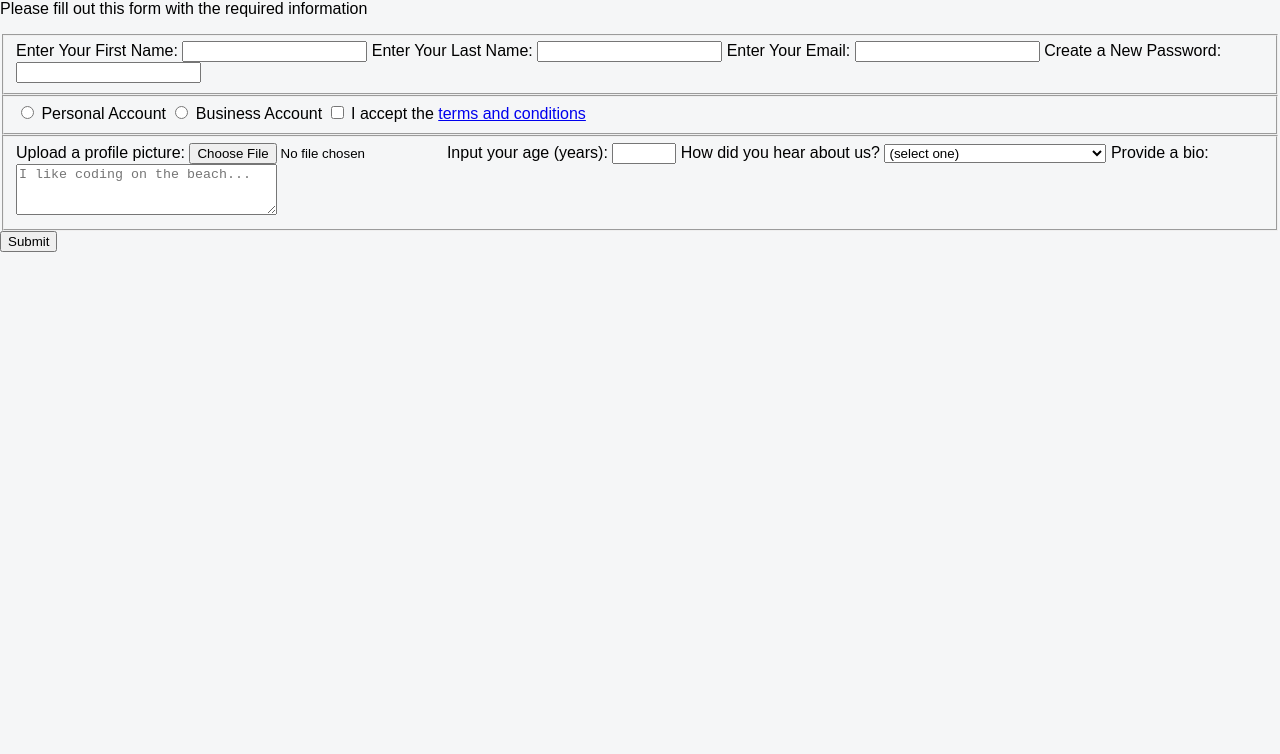
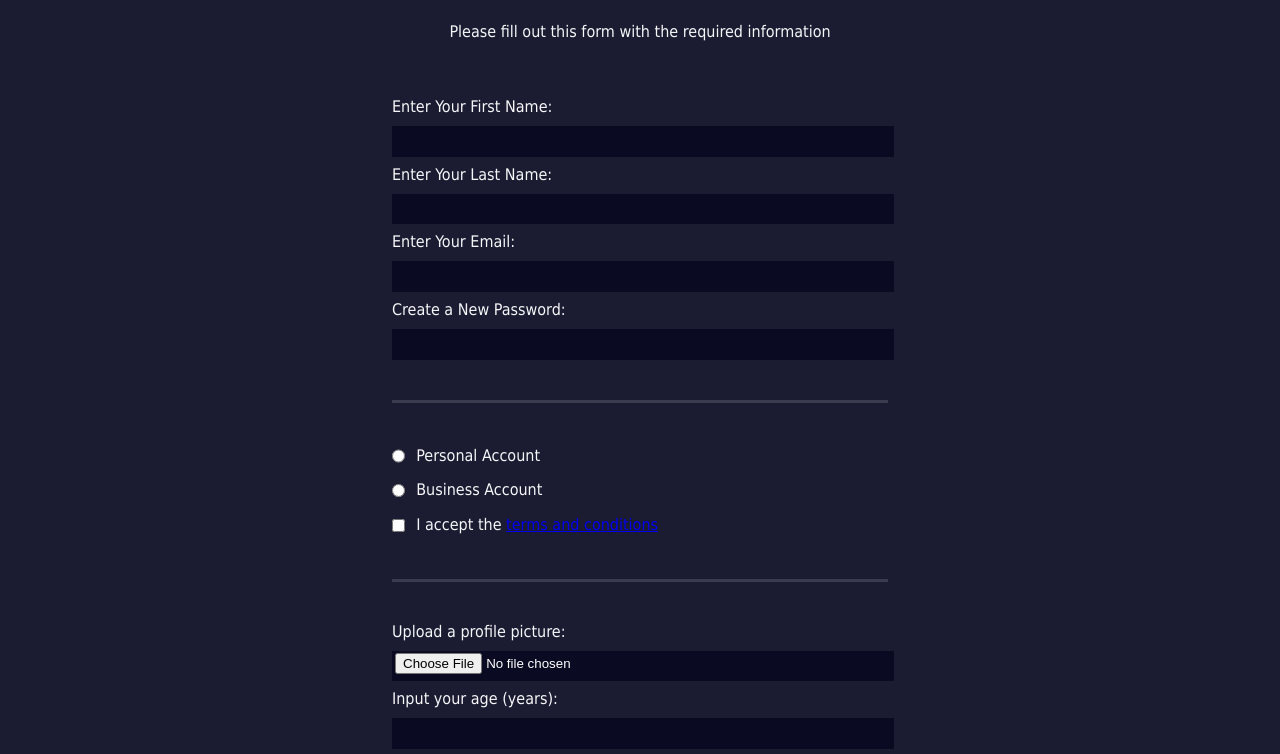
Before and after one commit to amirgorewitz/Registration-Form, a plain HTML site: page index.html in a window 1280 px wide. Shown: the part 80-834 px from the top of the page. Before the commit the page ends 800 px from the top, so only its background shows below. Drawn offline with Linux system fonts and the light colour scheme.

Commit message:
Update styles.css

```diff
--- a/styles.css
+++ b/styles.css
@@ -1,43 +1,75 @@
-* {
-  box-sizing: border-box;
+body {
+ width: 100%;
+ height: 100vh;
+ margin: 0;
+ background-color: #1b1b32;
+ color: #f5f6f7;
+ font-family: Tahoma;
+ font-size: 16px;
 }
 
-body {
-  margin: 0;
-  font-family: sans-serif;
-  background: #f5f6f7;
+h1, p {
+ margin: 1em auto;
+ text-align: center;
 }
 
-.header {
-  text-align: center;
-  text-transform: uppercase;
-  padding: 32px;
-  background-color: #0a0a23;
-  color: #fff;
-  border-bottom: 4px solid #fdb347;
+form {
+ width: 60vw;
+ max-width: 500px;
+ min-width: 300px;
+ margin: 0 auto;
+ padding-bottom: 2em;
 }
 
-.gallery {
-  display: flex;
-  flex-direction: row;
-  flex-wrap: wrap;
-  justify-content: center;
-  align-items: center;
-  gap: 16px;
-  max-width: 1400px;
-  margin: 0 auto;
-  padding: 20px 10px;
+fieldset {
+ border: none;
+ padding: 2rem 0;
+ border-bottom: 3px solid #3b3b4f;
 }
 
-.gallery img {
-  width: 100%;
-  max-width: 350px;
-  height: 300px;
-  object-fit: cover;
-  border-radius: 10px;
+fieldset:last-of-type {
+ border-bottom: none;
 }
 
-.gallery::after {
-  content: "";
-  width: 350px;
+label {
+ display: block;
+ margin: 0.5rem 0;
 }
+
+input,
+textarea,
+select {
+ margin: 10px 0 0 0;
+ width: 100%;
+ min-height: 2em;
+}
+
+input, textarea {
+ background-color: #0a0a23;
+ border: 1px solid #0a0a23;
+ color: #ffffff;
+}
+
+.inline {
+ width: unset;
+ margin: 0 0.5em 0 0;
+ vertical-align: middle;
+}
+
+input[type="submit"] {
+ display: block;
+ width: 60%;
+ margin: 1em auto;
+ height: 2em;
+ font-size: 1.1rem;
+ background-color: #3b3b4f;
+ border-color: white;
+ min-width: 300px;
+}
+
+input[type="file"] {
+ padding: 1px 2px;
+}
+#terms and conditions {
+Color: #dfdfe2;
+}
```
